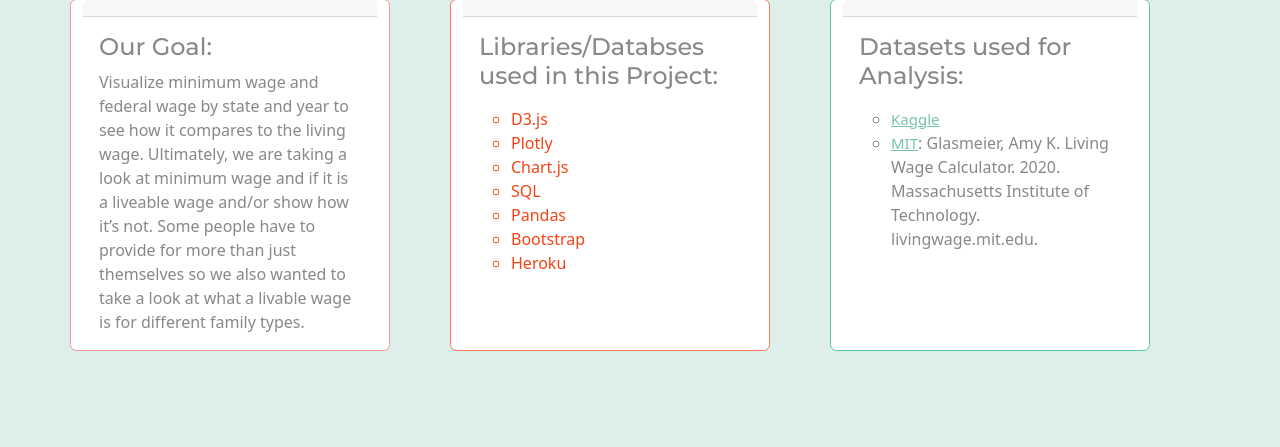
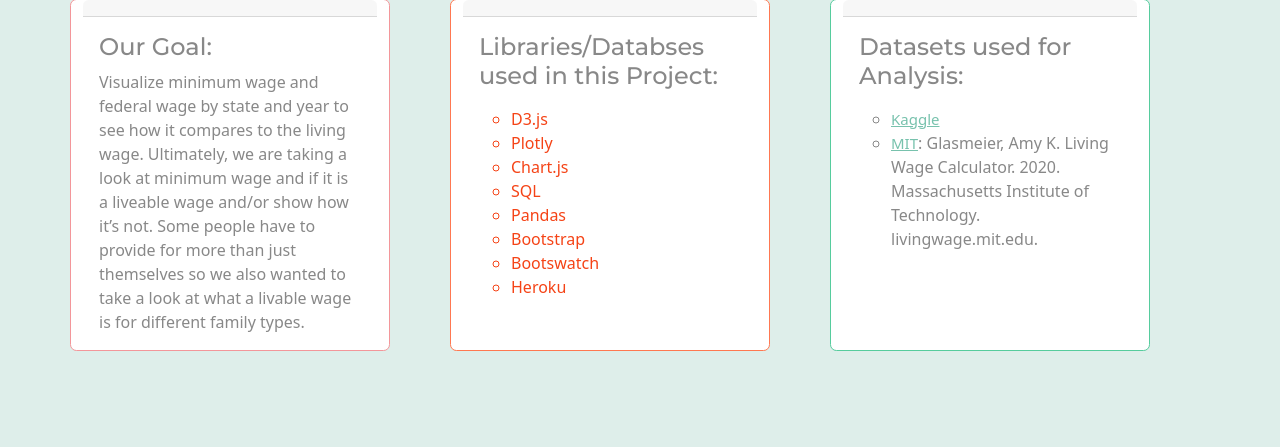
Before and after one commit to nicpie-bit/Minimum-Wage-Analysis, a Flask app: page /overview.html in a window 1280 px wide. Shown: the part 162-609 px from the top of the page. Run offline with Flask 2, Linux system fonts and the light colour scheme; some libraries are stand-ins or nearby versions.

Commit message:
added library

```diff
--- a/templates/overview.html
+++ b/templates/overview.html
@@ -60,6 +60,7 @@
                             <li>SQL</li>
                             <li>Pandas</li>
                             <li>Bootstrap</li>
+                            <li>Bootswatch</li>
                             <li>Heroku</li>
                         </ul>
                     </p>
```
